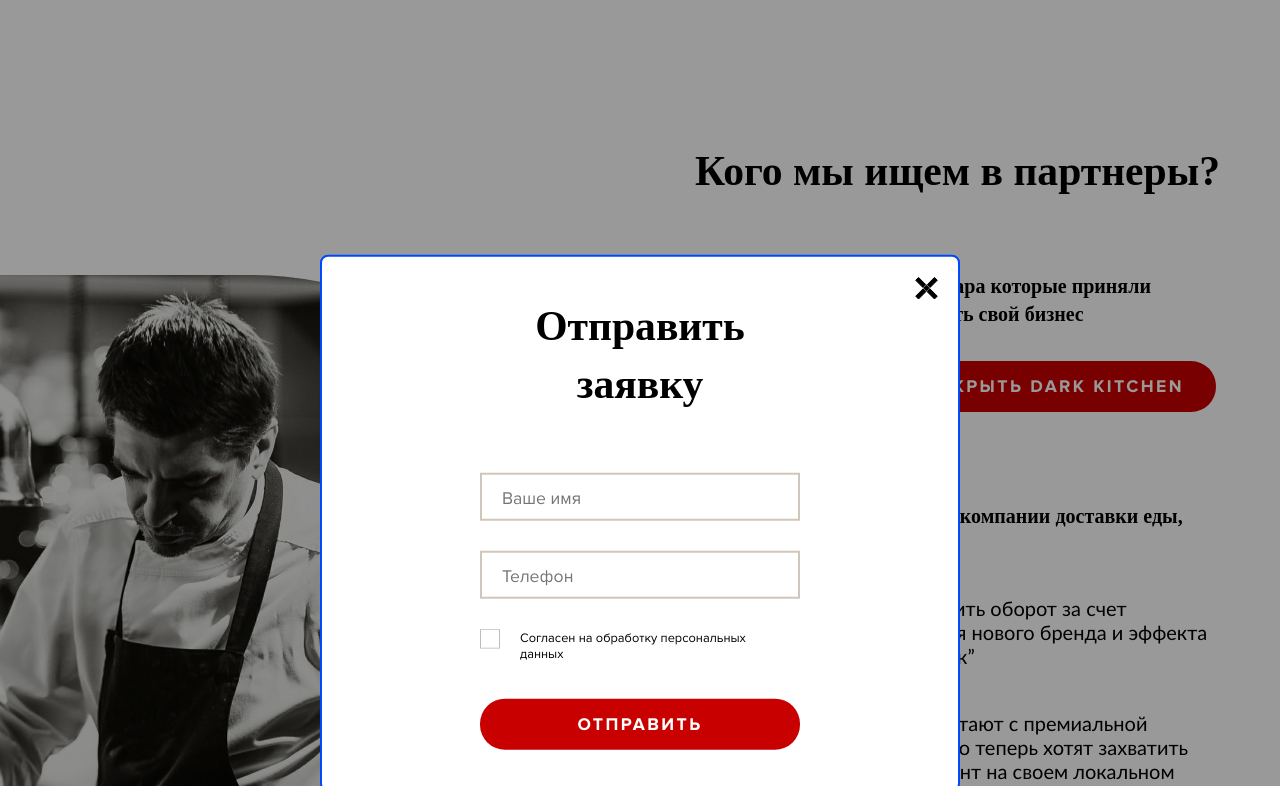
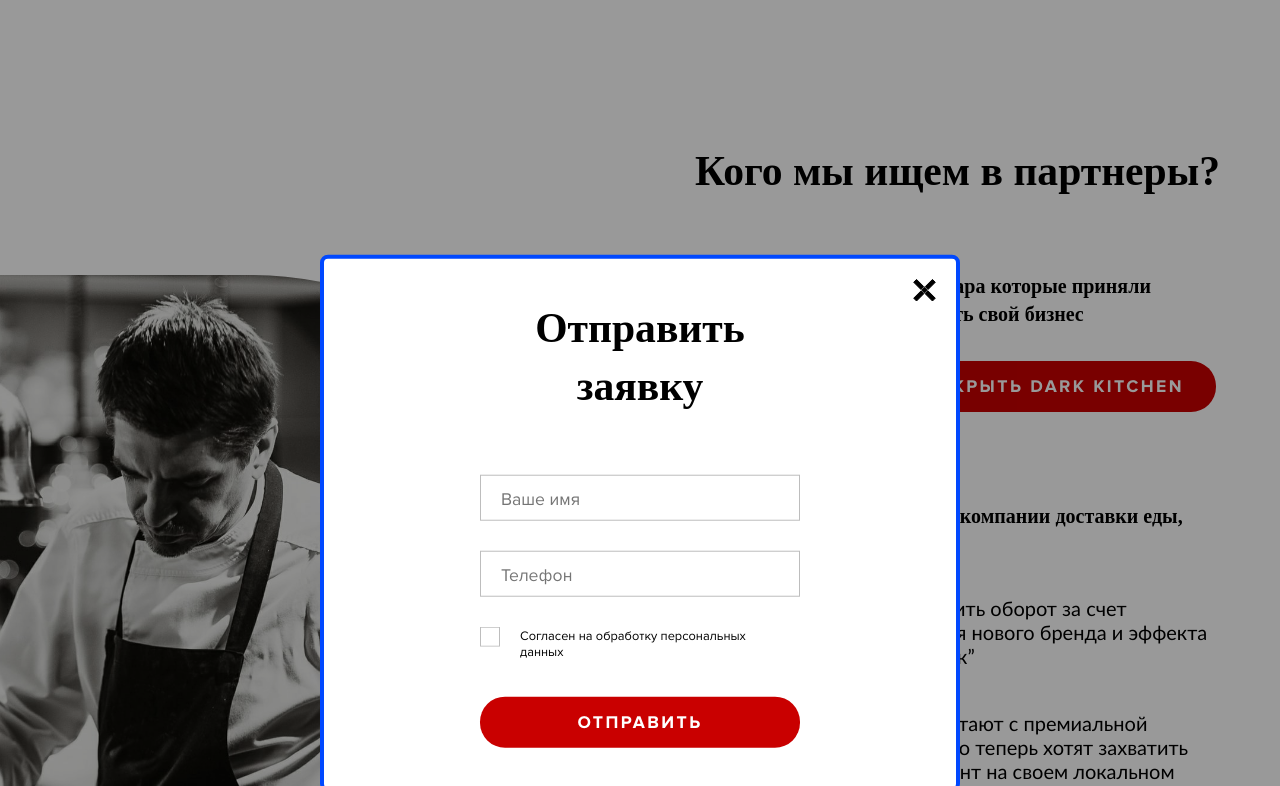
Before and after one commit to Zvermn/Samuncle, a plain HTML site: page index.html in a window 1280 px wide. Both pictures are taken after a click on the button "ХОЧУ ОТКРЫТЬ DARK KITCHEN". Shown: the part 4360-5146 px from the top of the page. Drawn offline with Linux system fonts and the light colour scheme; a web font is replaced by a local one.

Commit message:
Изменения в модальном окне

```diff
--- a/css/style.css
+++ b/css/style.css
@@ -694,7 +694,7 @@ main .collab {
 
 .form-order input[type=text] {
     display: block;
-    border: solid 2px #D2C5BA;
+    border: solid 1px #BDBDBD;
     padding: 13px 20px 10px 20px;
     margin-bottom: 30px;
     width: 100%;
@@ -783,7 +783,7 @@ label span {
     position: relative;
     margin: 0 auto;
     transform: translateY(50%) scale(0);
-    border: 2px solid #0048FF;
+    border: 4px solid #0048FF;
     background-color: white;
     border-radius: 8px;
     transition: 0.5s all;
--- a/index.html
+++ b/index.html
@@ -343,7 +343,7 @@
                     <h2>Отправить заявку</h2>
                     <div class="wrap-input">
                         <input type="text" name="name" placeholder="Ваше имя">
-                        <input type="text" name="tel" class="tel-input" placeholder="Телефон">
+                        <input type="text" name="tel" class="tel-input phone-field" placeholder="Телефон">
                         <input type="checkbox" name="Agreement" value="0" id="checkbox-popup" class="checkbox">
                         <label for="checkbox-popup"> <span>Согласен на обработку персональных данных</span></label>
                         <button type="button" class="send-order">Отправить</button>
--- a/js/app.js
+++ b/js/app.js
@@ -3,7 +3,7 @@ let inputTel = document.querySelectorAll(".phone-field");
 inputTel.forEach(el => {
     el.addEventListener("paste", (e) => { e.preventDefault() });
 });
-
+// >Маска для вставки в поле ввода номера телефона
 document.addEventListener("DOMContentLoaded", function () {
     var phoneInputs = document.querySelectorAll('.phone-field');
 
@@ -11,7 +11,7 @@ document.addEventListener("DOMContentLoaded", function () {
         // Return stripped input value — just numbers
         return input.value.replace(/\D/g, '');
     }
-    // >Маска для вставки в поле вводжа номера телефона
+
     var onPhonePaste = function (e) {
         var input = e.target,
             inputNumbersValue = getInputNumbersValue(input);
```
